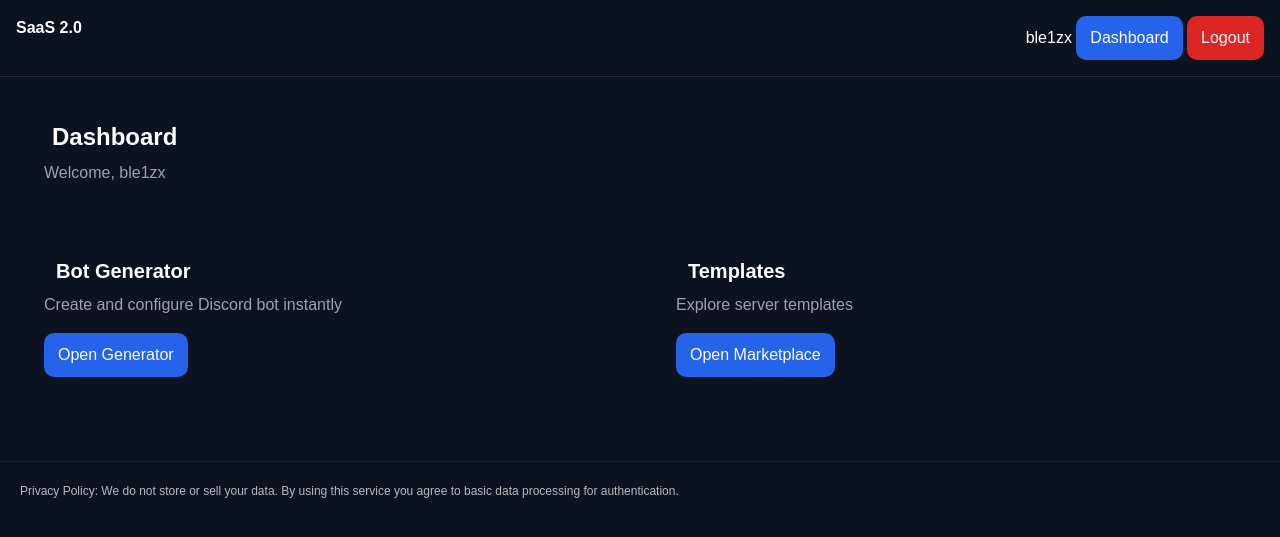
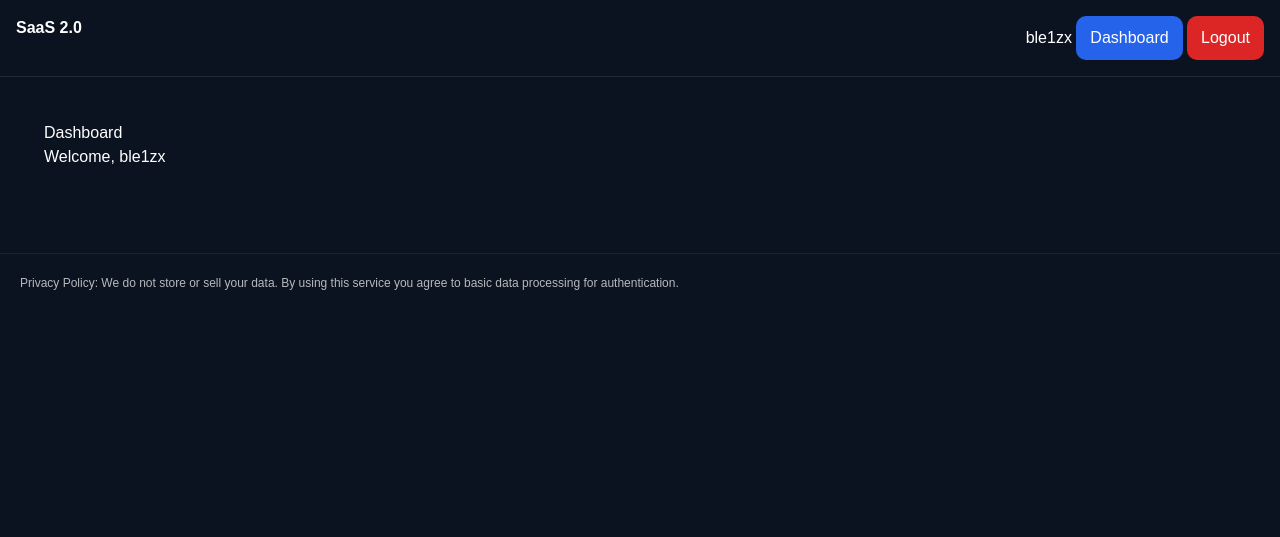
Before and after one commit to veskerlakq/Discord-Tools, a Flask app: page /dashboard in a window 1280 px wide. Shown: the top 537 px of the page. Run offline with Flask 3, Linux system fonts and the light colour scheme; a user stored in the database is signed in; some libraries are stand-ins or nearby versions.

Commit message:
Update dashboard.html

```diff
--- a/FlaskProject/templates/dashboard.html
+++ b/FlaskProject/templates/dashboard.html
@@ -2,62 +2,11 @@
 
 {% block content %}
 
-<div class="card p-6 mb-6">
+<div class="card p-6">
 
-    <div class="text-2xl font-bold flex items-center gap-2">
-        <i class="fa-solid fa-chart-line text-green-400"></i>
-        Dashboard
-    </div>
+    <h1>Dashboard</h1>
 
-    <div class="text-gray-400 mt-2">
-        Welcome, {{ current_user.username if current_user.is_authenticated else "Guest" }}
-    </div>
-
-</div>
-
-<div class="grid grid-cols-2 gap-6">
-
-    <!-- BOT GENERATOR -->
-    <div class="card p-6">
-
-        <div class="flex items-center gap-3 text-xl font-bold">
-            <i class="fa-solid fa-robot text-blue-400"></i>
-            Bot Generator
-        </div>
-
-        <p class="text-gray-400 mt-2">
-            Create and configure Discord bot instantly
-        </p>
-
-        {% if current_user.is_authenticated and current_user.plan == "premium" %}
-        <a href="/bot-generator" class="btn blue mt-4">
-            Open Generator
-        </a>
-        {% else %}
-        <div class="text-gray-400 mt-4">
-            🔒 Premium required
-        </div>
-        {% endif %}
-
-    </div>
-
-    <!-- TEMPLATES -->
-    <div class="card p-6">
-
-        <div class="flex items-center gap-3 text-xl font-bold">
-            <i class="fa-solid fa-layer-group text-purple-400"></i>
-            Templates
-        </div>
-
-        <p class="text-gray-400 mt-2">
-            Explore server templates
-        </p>
-
-        <a href="/templates" class="btn blue mt-4">
-            Open Marketplace
-        </a>
-
-    </div>
+    <p>Welcome, {{ current_user.username }}</p>
 
 </div>
 
```
